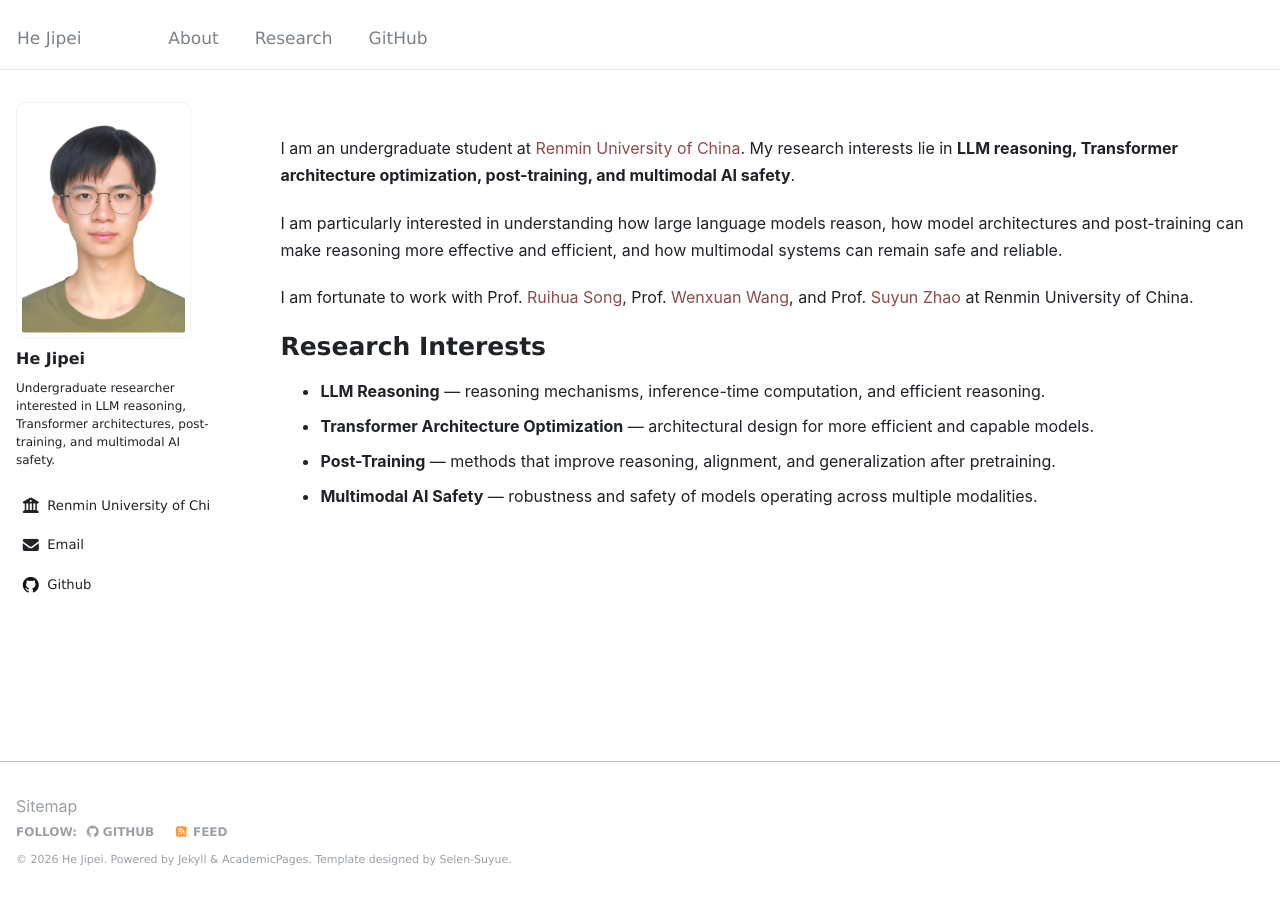
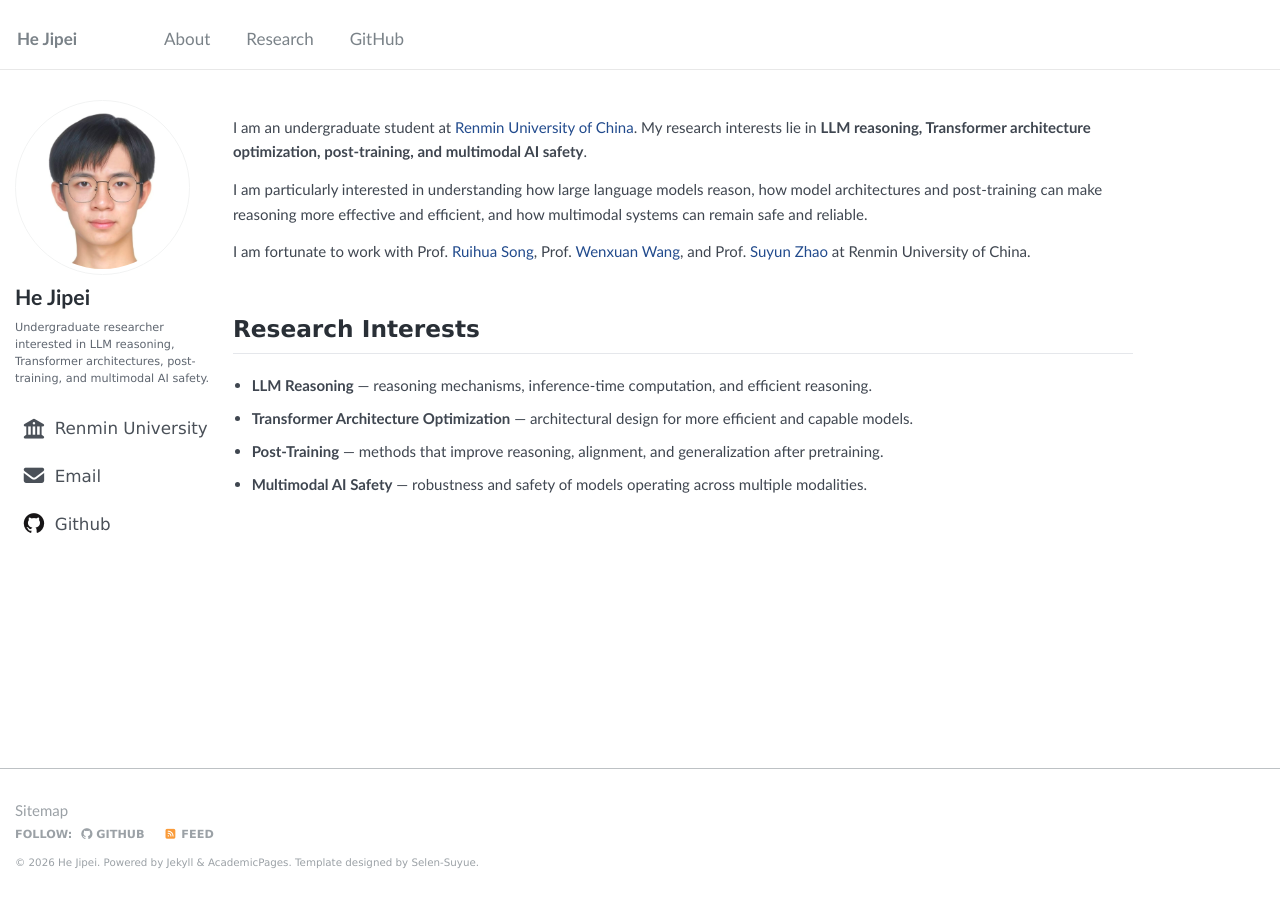
Before and after one commit to UPwith-me/pages, a Jekyll site: the page built from _pages/about.md, in a window 1280 px wide. Built offline with Jekyll 4.4.1, drawn with Linux system fonts in a browser that asks for light colours; nearby versions of some CDN libraries; library files that are not in the unit come from our copies.

Commit message:
Restyle homepage in classic academic profile format

```diff
--- a/assets/css/home.css
+++ b/assets/css/home.css
@@ -1,203 +1,69 @@
-:root {
-  --home-text: #1f2328;
-  --home-muted: #667085;
-  --home-border: #e6e8eb;
-  --home-accent: #8f4b4b;
-  --home-bg: #ffffff;
-}
-
 #about,
-#research,
-#updates {
-  scroll-margin-top: 92px;
+#research {
+  scroll-margin-top: 88px;
 }
 
 body {
-  background: var(--home-bg);
-  color: var(--home-text);
-  font-family: -apple-system, BlinkMacSystemFont, "Segoe UI", Helvetica, Arial, sans-serif;
-  font-size: 16px;
+  background: #fff;
+  color: #3f4650;
+  font-family: "Trebuchet MS", Helvetica, Arial, sans-serif;
+  font-size: 15px;
 }
 
 .page__content {
-  color: var(--home-text);
+  color: #3f4650;
+  max-width: 900px;
 }
 
 .page__content p,
 .page__content li {
-  line-height: 1.68;
+  font-size: 1em;
+  line-height: 1.65;
+}
+
+.page__content p {
+  margin-bottom: 0.85em;
 }
 
 .page__content a {
-  color: var(--home-accent);
+  color: #224b8d;
   text-decoration: none;
 }
 
 .page__content a:hover {
+  color: #173767;
   text-decoration: underline;
 }
 
-.research-home {
-  max-width: 860px;
-}
-
-.home-hero {
-  display: grid;
-  grid-template-columns: 150px minmax(0, 1fr);
-  gap: 36px;
-  align-items: start;
-  padding: 28px 0 54px;
-  border-bottom: 1px solid var(--home-border);
-}
-
-.hero-photo img {
-  display: block;
-  width: 150px;
-  height: 150px;
-  object-fit: cover;
-  object-position: center 16%;
-  border-radius: 8px;
-}
-
-.hero-eyebrow,
-.section-label {
-  margin: 0 0 10px;
-  color: var(--home-muted);
-  font-size: 0.72rem;
-  font-weight: 650;
-  letter-spacing: 0.12em;
-  text-transform: uppercase;
-}
-
-.hero-main h1 {
-  margin: 0;
-  color: var(--home-text);
-  font-size: clamp(2.45rem, 6vw, 4.25rem);
-  font-weight: 700;
-  line-height: 0.98;
-  letter-spacing: -0.045em;
-}
-
-.hero-role {
-  margin: 12px 0 0;
-  color: var(--home-muted);
-  font-size: 1.02rem;
-}
-
-.hero-copy {
-  max-width: 690px;
-  margin-top: 28px;
-  color: #353a40;
-  font-size: 1.01rem;
-}
-
-.hero-copy p {
-  margin: 0 0 14px;
-}
-
-.hero-links {
-  display: flex;
-  flex-wrap: wrap;
-  gap: 18px;
-  margin-top: 24px;
-}
-
-.hero-links a {
-  color: var(--home-text);
-  font-size: 0.94rem;
-  font-weight: 600;
-  text-decoration: none;
-  border-bottom: 1px solid #c8ccd0;
-  padding-bottom: 2px;
-}
-
-.hero-links a:hover {
-  color: var(--home-accent);
-  border-bottom-color: var(--home-accent);
-  text-decoration: none;
-}
-
-.home-section {
-  display: grid;
-  grid-template-columns: 170px minmax(0, 1fr);
-  gap: 34px;
-  padding: 52px 0;
-  border-bottom: 1px solid var(--home-border);
-}
-
-.home-section:last-child {
-  border-bottom: 0;
-}
-
-.section-heading h2 {
-  margin: 0;
-  color: var(--home-text);
-  font-size: 1.12rem;
-  font-weight: 650;
+.page__content h1 {
+  margin-top: 2.15em;
+  margin-bottom: 0.8em;
+  padding-bottom: 0.38em;
+  border-bottom: 1px solid #e5e7eb;
+  color: #292f36;
+  font-size: 1.55em;
   line-height: 1.3;
 }
 
-.research-list {
-  display: flex;
-  flex-direction: column;
+.page__content ul {
+  margin-top: 0.35em;
+  padding-left: 1.25em;
 }
 
-.research-item {
-  padding: 0 0 25px;
-  margin: 0 0 25px;
-  border-bottom: 1px solid #eef0f2;
+.page__content li {
+  margin-bottom: 0.55em;
 }
 
-.research-item:last-child {
-  padding-bottom: 0;
-  margin-bottom: 0;
-  border-bottom: 0;
-}
-
-.research-item h3 {
-  margin: 0 0 7px;
-  color: var(--home-text);
-  font-size: 1.04rem;
-  font-weight: 650;
-  line-height: 1.35;
-}
-
-.research-item p {
-  margin: 0;
-  color: #555c65;
-  font-size: 0.96rem;
-}
-
-.updates-list {
-  display: flex;
-  flex-direction: column;
-}
-
-.update-item {
-  display: grid;
-  grid-template-columns: 70px minmax(0, 1fr);
-  gap: 18px;
-  padding: 0 0 18px;
-}
-
-.update-item:last-child {
-  padding-bottom: 0;
-}
-
-.update-item time {
-  color: var(--home-muted);
-  font-size: 0.88rem;
-  font-variant-numeric: tabular-nums;
-}
-
-.update-item p {
-  margin: 0;
-  color: #555c65;
-  font-size: 0.95rem;
+.home-anchor {
+  display: block;
+  position: relative;
+  top: -82px;
+  visibility: hidden;
 }
 
 .masthead {
-  border-bottom-color: var(--home-border);
+  background: #fff;
+  border-bottom: 1px solid #e8e8e8;
   box-shadow: none;
 }
 
@@ -205,64 +71,74 @@ body {
   background: #fff;
 }
 
+.masthead__inner-wrap {
+  font-family: "Trebuchet MS", Helvetica, Arial, sans-serif;
+}
+
 .masthead__menu-item a {
-  font-weight: 500;
+  font-weight: 400;
+}
+
+.masthead__menu-item--lg a {
+  font-weight: 700;
+}
+
+.sidebar {
+  font-family: "Trebuchet MS", Helvetica, Arial, sans-serif;
+}
+
+.sidebar .author__name {
+  color: #292f36;
+  font-family: "Trebuchet MS", Helvetica, Arial, sans-serif;
+  font-size: 1.18rem;
+  font-weight: 700;
+}
+
+.author__bio {
+  color: #5f6670;
+  line-height: 1.45;
 }
 
 .author__avatar img {
-  border-radius: 8px;
+  width: min(100%, 175px);
+  max-width: 175px;
+  aspect-ratio: 1 / 1;
+  object-fit: cover;
+  object-position: center 16%;
+  border-radius: 50%;
 }
 
-@media (max-width: 900px) {
-  .research-home {
-    max-width: none;
+.author__urls a,
+.author__urls span {
+  color: #4a5058;
+  font-size: 0.93rem;
+}
+
+.author__urls a:hover {
+  color: #224b8d;
+}
+
+@media (min-width: 925px) {
+  #main {
+    margin-top: 1.35em;
   }
 
-  .home-hero {
-    grid-template-columns: 1fr;
-    gap: 24px;
-    padding-top: 18px;
-  }
-
-  .hero-photo img {
-    width: 118px;
-    height: 118px;
-  }
-
-  .hero-main h1 {
-    font-size: clamp(2.25rem, 12vw, 3.4rem);
-  }
-
-  .home-section {
-    grid-template-columns: 1fr;
-    gap: 24px;
-    padding: 40px 0;
-  }
-
-  .section-heading {
-    max-width: 520px;
+  .page {
+    padding-left: 0.4em;
   }
 }
 
-@media (max-width: 560px) {
+@media (max-width: 924px) {
   body {
     font-size: 15px;
   }
 
-  .home-hero {
-    padding-bottom: 42px;
+  .page__content h1 {
+    margin-top: 1.7em;
   }
 
-  .hero-copy {
-    margin-top: 22px;
-  }
-
-  .hero-links {
-    gap: 14px;
-  }
-
-  .update-item {
-    grid-template-columns: 56px minmax(0, 1fr);
-    gap: 14px;
+  .author__avatar img {
+    width: 82px;
+    height: 82px;
   }
 }
```
